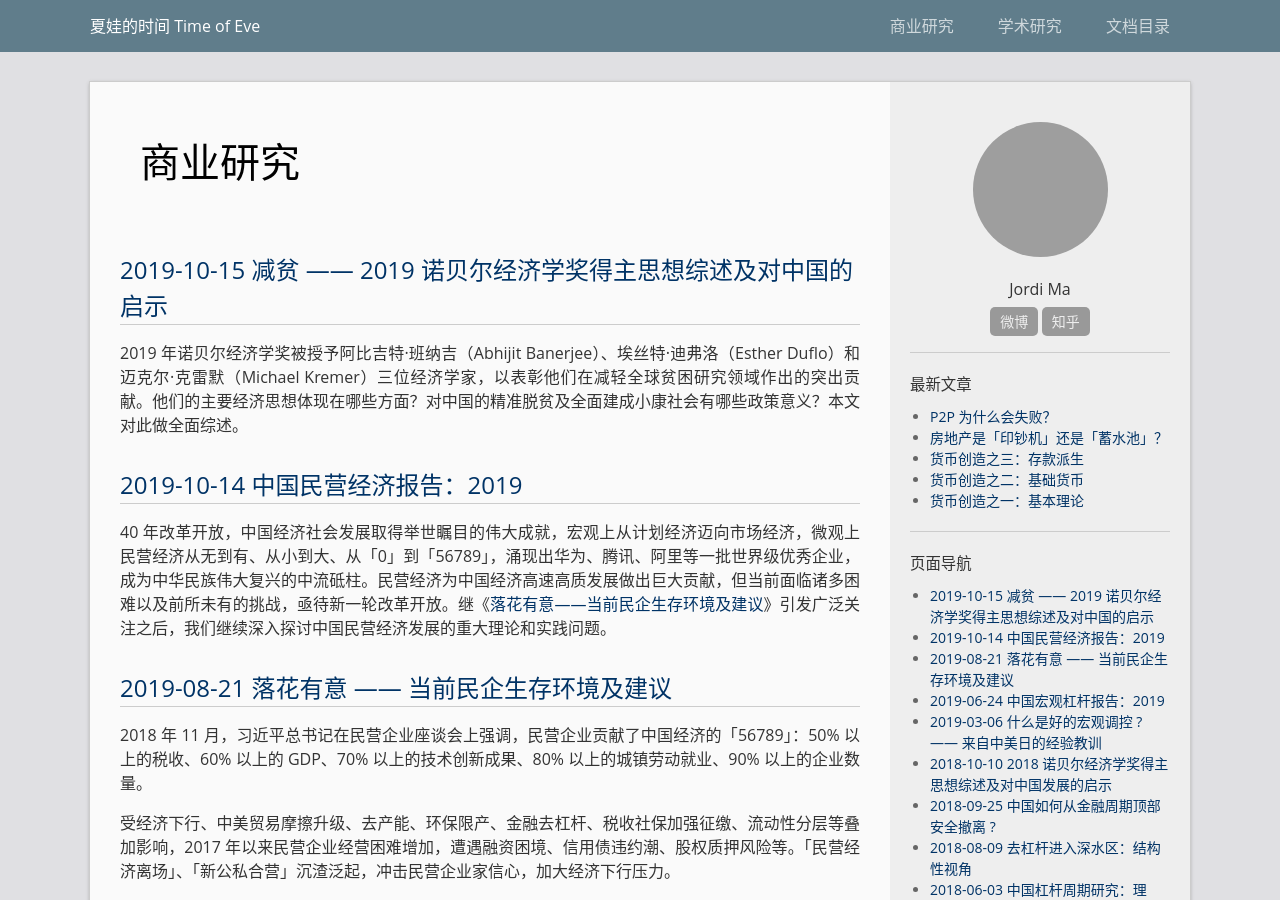
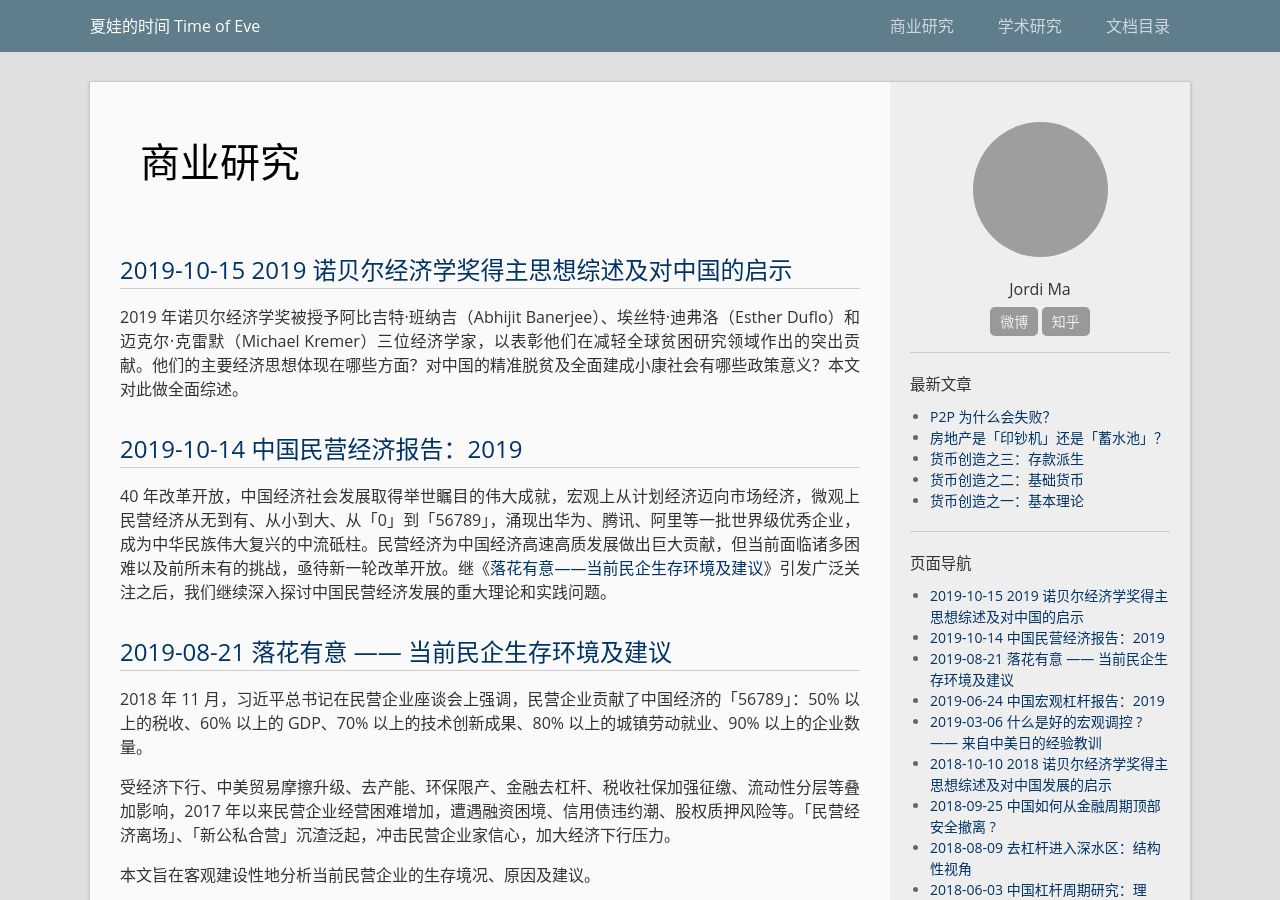
Before and after one commit to majiajin/majiajin.github.io, a Jekyll site: the page built from business.md, in a window 1280 px wide and 900 px high. Built offline with Jekyll 4.4.1, drawn with Linux system fonts in a browser that asks for light colours; grey boxes are pictures that could not be loaded.

Commit message:
Update business.md

```diff
--- a/business.md
+++ b/business.md
@@ -4,7 +4,7 @@ title: 商业研究
 permalink: /business/
 ---
 
-## [2019-10-15 减贫 —— 2019 诺贝尔经济学奖得主思想综述及对中国的启示](https://mp.weixin.qq.com/s/AvfvFMMxfSQLfKtKHnrgnw)
+## [2019-10-15 2019 诺贝尔经济学奖得主思想综述及对中国的启示](https://mp.weixin.qq.com/s/AvfvFMMxfSQLfKtKHnrgnw)
 
 2019 年诺贝尔经济学奖被授予阿比吉特·班纳吉（Abhijit Banerjee）、埃丝特·迪弗洛（Esther Duflo）和迈克尔·克雷默（Michael Kremer）三位经济学家，以表彰他们在减轻全球贫困研究领域作出的突出贡献。他们的主要经济思想体现在哪些方面？对中国的精准脱贫及全面建成小康社会有哪些政策意义？本文对此做全面综述。
 
```
